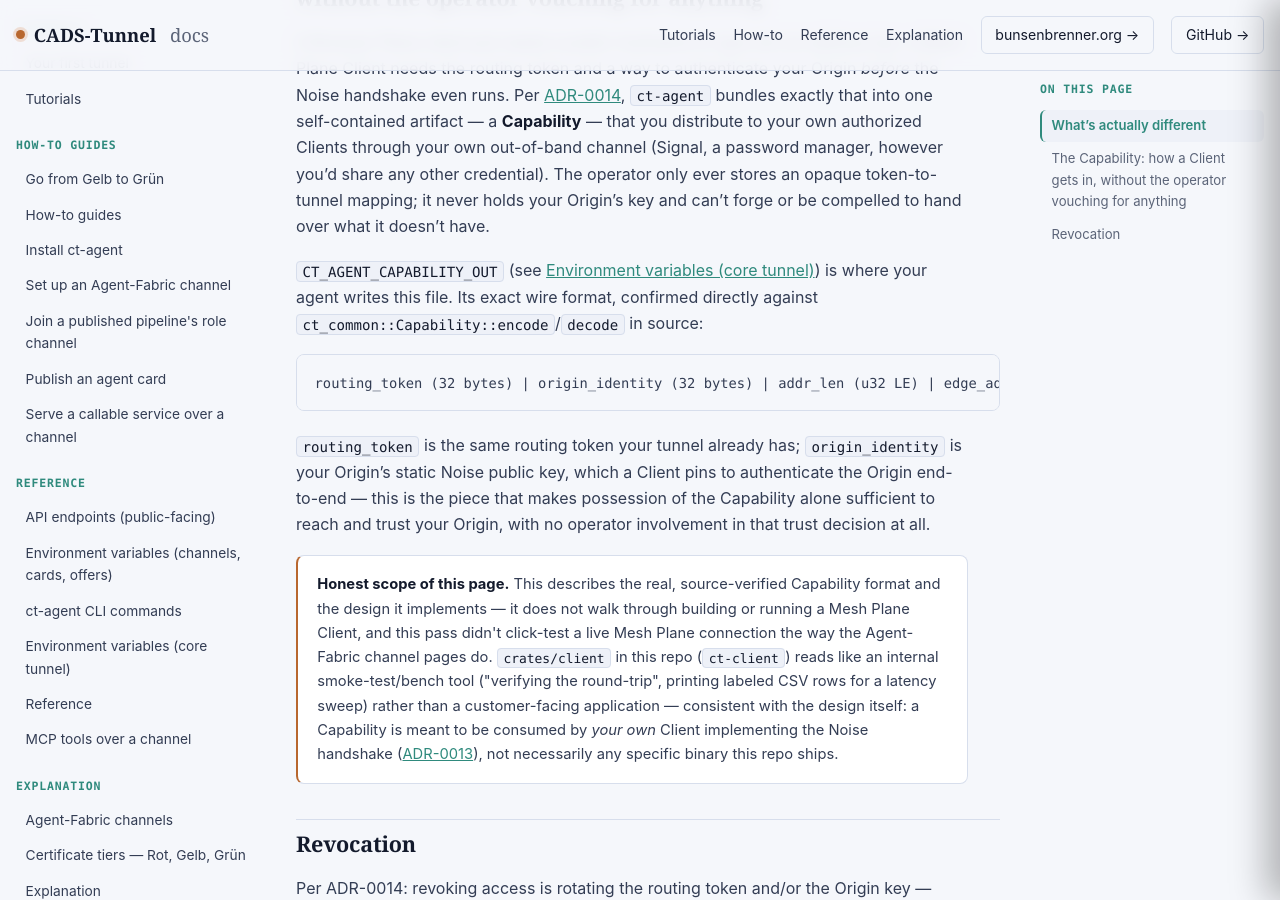
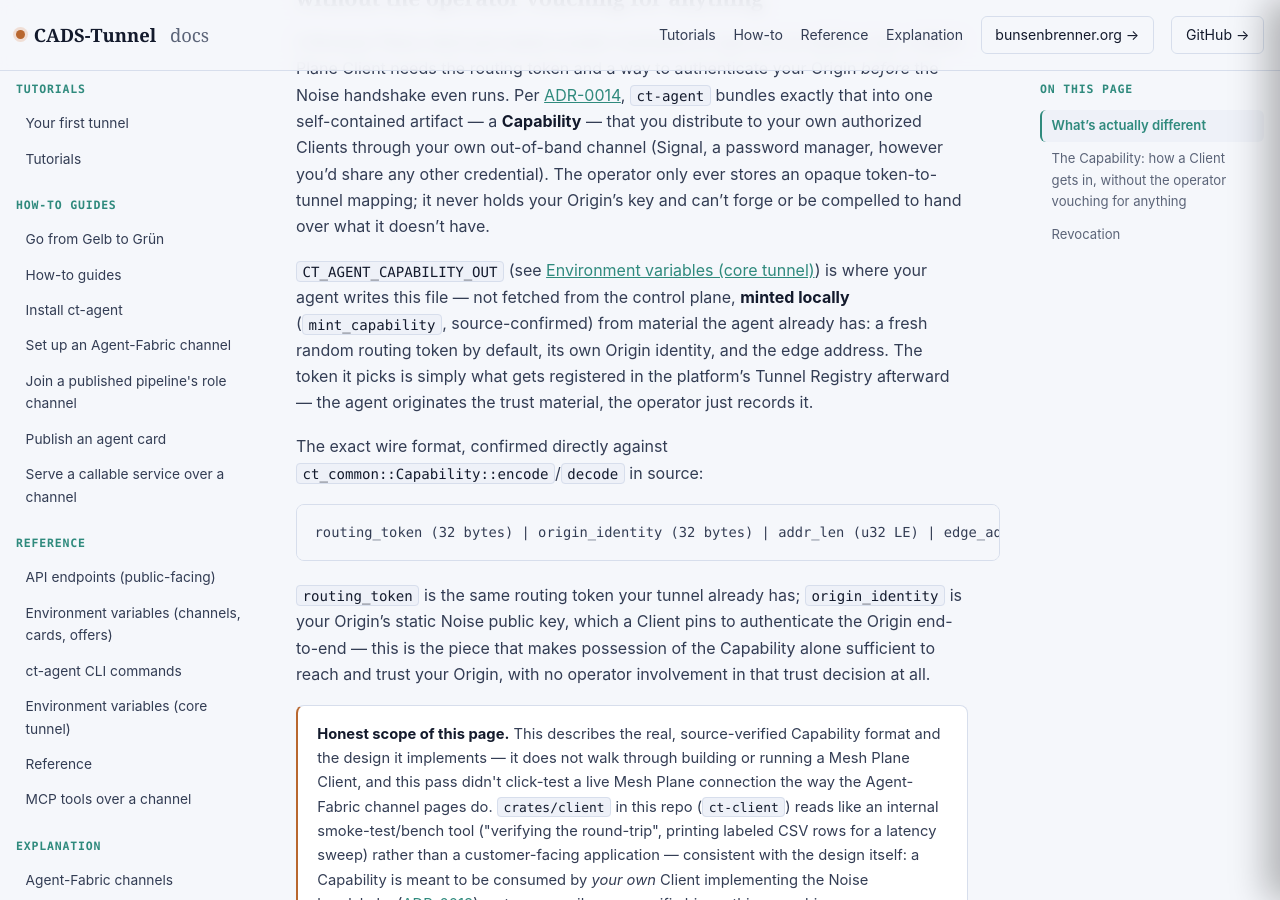
Before and after one commit to scimbe/CADS-Tunnel-docs, a Jekyll site: the page built from _explanation/mesh-plane-and-capabilities.md, in a window 1280 px wide and 900 px high, scrolled down 690 px. Built offline with Jekyll 4.4.1, drawn with Linux system fonts in a browser that asks for light colours.

Commit message:
fix: Capability is minted locally, not fetched -- correct imprecise wording
Follow-up to last firing's new Mesh Plane page: the pre-existing
environment-variables.md row said "fetched capability material",
which I carried forward uncorrected when cross-linking it. Checked
ct-agent's actual capability.rs: mint_capability/
mint_capability_with_token generate it entirely locally (a fresh
random routing token by default, the agent's own Origin identity, the
configured edge address) -- nothing is fetched from the control plane
at all. The agent originates the trust material; the platform's
Tunnel Registry just records whatever token the agent picked.

Fixed both the reference row and the explanation page itself, since I
already had the source-verified fact in hand rather than leaving it
imprecise in one place while explaining it correctly in the other.

````diff
--- a/_explanation/mesh-plane-and-capabilities.md
+++ b/_explanation/mesh-plane-and-capabilities.md
@@ -34,8 +34,13 @@ never holds your Origin's key and can't forge or be compelled to hand over what
 
 `CT_AGENT_CAPABILITY_OUT` (see
 [Environment variables (core tunnel)]({{ '/reference/environment-variables/' | relative_url }})) is
-where your agent writes this file. Its exact wire format, confirmed directly against
-`ct_common::Capability::encode`/`decode` in source:
+where your agent writes this file — not fetched from the control plane, **minted locally**
+(`mint_capability`, source-confirmed) from material the agent already has: a fresh random routing token
+by default, its own Origin identity, and the edge address. The token it picks is simply what gets
+registered in the platform's Tunnel Registry afterward — the agent originates the trust material, the
+operator just records it.
+
+The exact wire format, confirmed directly against `ct_common::Capability::encode`/`decode` in source:
 
 ```
 routing_token (32 bytes) | origin_identity (32 bytes) | addr_len (u32 LE) | edge_addr (addr_len bytes)
````
Also changed, not shown: _reference/environment-variables.md (+1 -1 lines).
